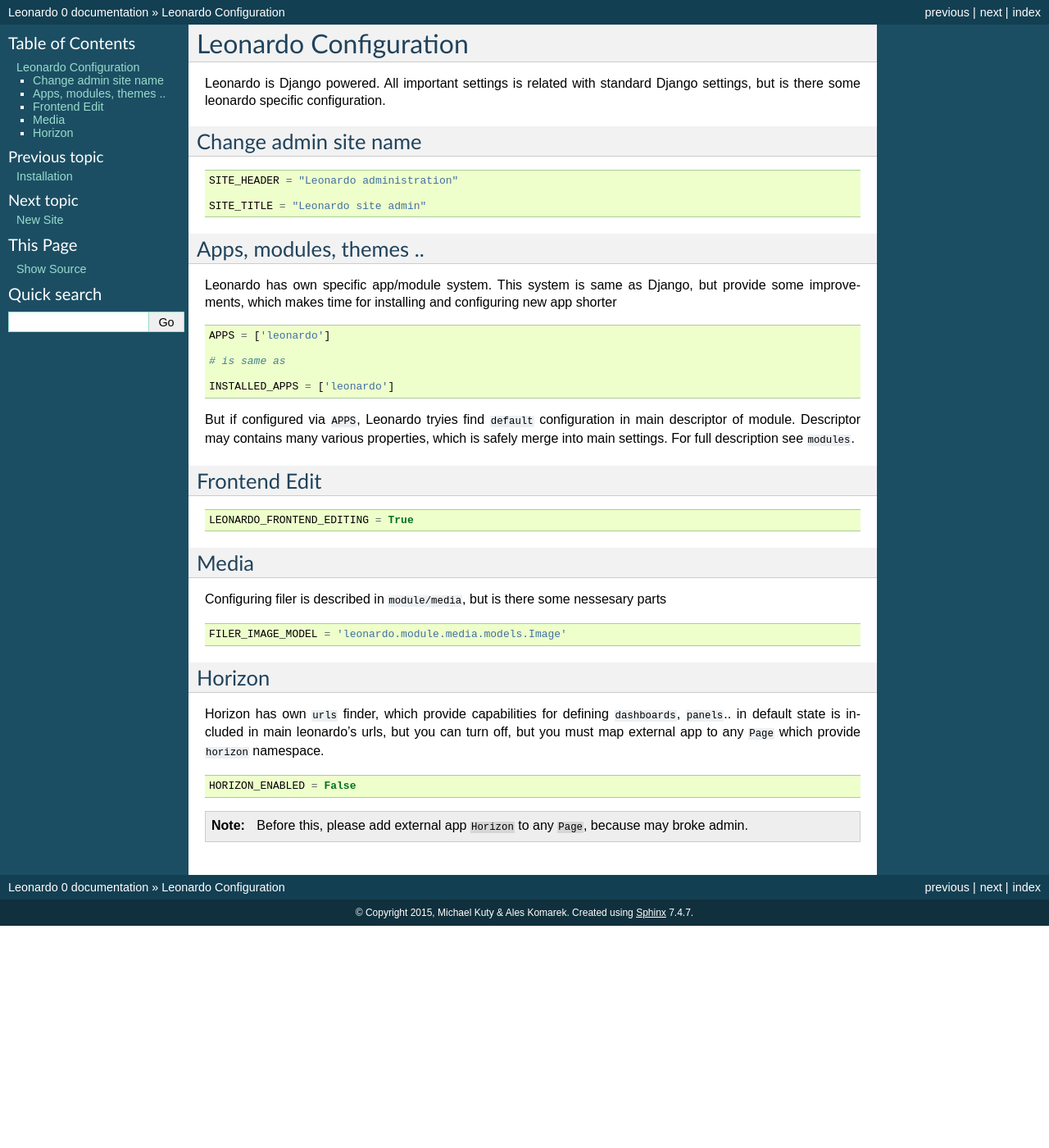
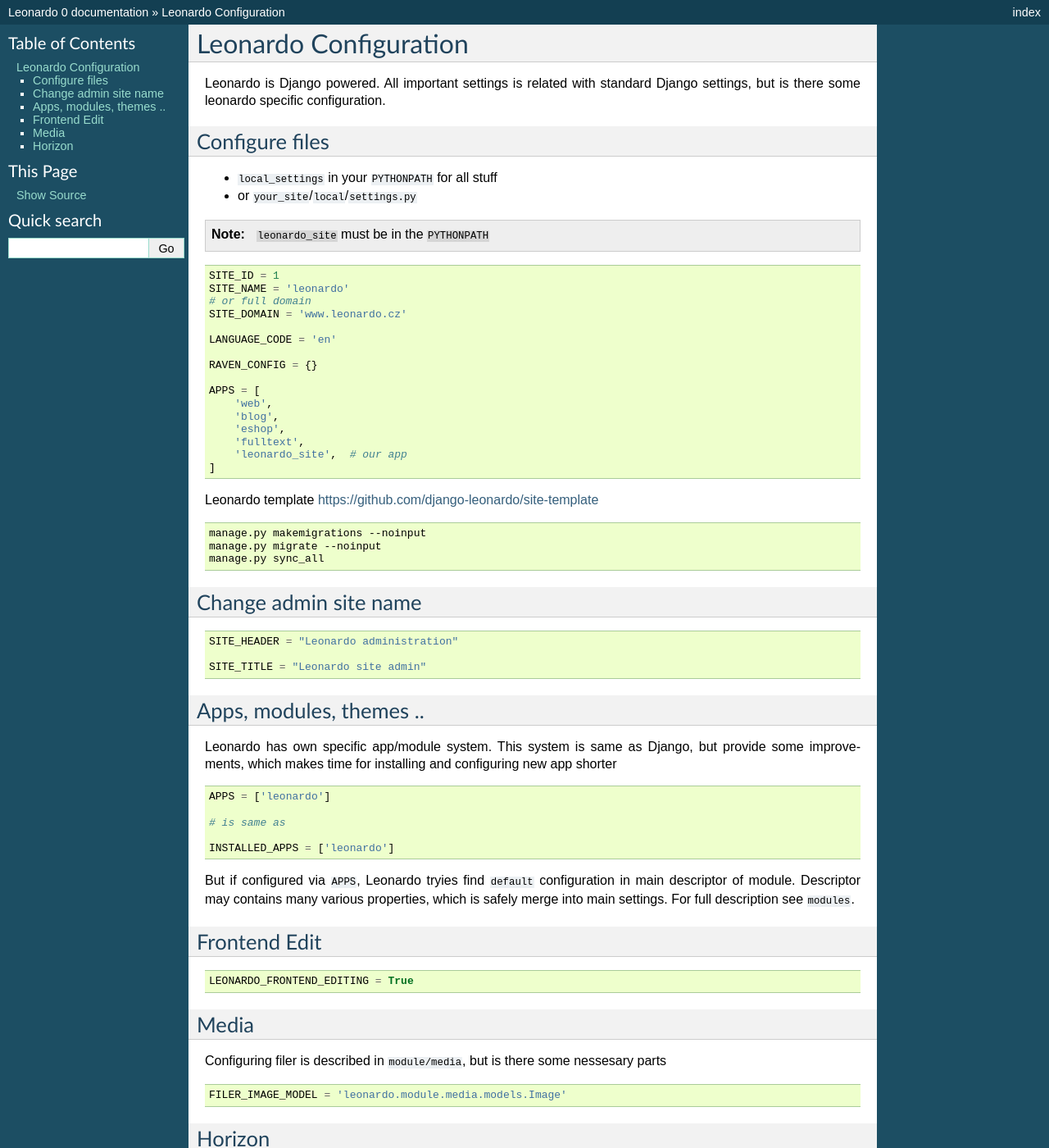
Before and after one commit to django-leonardo/django-leonardo, a Sphinx documentation site: the page built from docs/source/config/config.rst, in a window 1280 px wide and 1400 px high. Shown: the whole window at 82% size. Built offline with Sphinx 7.4.7, drawn with Linux system fonts in a browser that asks for light colours; pages that are not in the unit, such as notebooks, are missing from menus.

Commit message:
live configuration for test #31 redis as optional extra

```diff
--- a/README.rst
+++ b/README.rst
@@ -192,6 +192,8 @@
 
 * django-leonardo[tests] - Tools for testing
 
+* django-leonardo[redis] - Redis dep
+
 Looking for commercial support?
 ===============================
 
--- a/docs/source/overview/configuration.rst
+++ b/docs/source/config/config.rst
@@ -4,6 +4,43 @@
 ======================
 
 Leonardo is Django powered. All important settings is related with standard Django settings, but is there some leonardo specific configuration.
+
+Configure files
+===============
+
+* ``local_settings`` in your ``PYTHONPATH`` for all stuff
+* or ``your_site``/``local``/``settings.py``
+
+.. note::
+
+    ``leonardo_site`` must be in the ``PYTHONPATH``
+
+.. code-block:: python
+
+    SITE_ID = 1
+    SITE_NAME = 'leonardo'
+    # or full domain
+    SITE_DOMAIN = 'www.leonardo.cz'
+
+    LANGUAGE_CODE = 'en'
+
+    RAVEN_CONFIG = {}
+
+    APPS = [
+        'web',
+        'blog',
+        'eshop',
+        'fulltext',
+        'leonardo_site',  # our app
+    ]
+
+Leonardo  template https://github.com/django-leonardo/site-template
+
+.. code-block:: bash
+
+    manage.py makemigrations --noinput
+    manage.py migrate --noinput
+    manage.py sync_all
 
 Change admin site name
 ======================
--- a/docs/source/index.rst
+++ b/docs/source/index.rst
@@ -18,9 +18,10 @@
    :maxdepth: 2
 
    overview/index
-   overview/installation
-   overview/configuration
+   install/intro
    module/extends/new_site
+   config/configuration
+   config/live
 
 Core:
 =====
--- a/docs/source/module/extends/conf_reference.rst
+++ b/docs/source/module/extends/conf_reference.rst
@@ -103,3 +103,8 @@
     **css_files** linked in head as style
 
     **js_spec_files** - Angular specific see https://github.com/openstack/horizon/blob/master/openstack_dashboard/enabled/_10_project.py#L44
+
+Constance
+---------
+
+    **config** - dictionary of keys for ``django-constance``
--- a/leonardo/__init__.py
+++ b/leonardo/__init__.py
@@ -70,6 +70,9 @@
 
             'leonardo',
 
+            'constance',
+            'constance.backends.database',
+
         ]
 
     @property
@@ -80,6 +83,8 @@
             'django.contrib.auth.context_processors.auth',
             'horizon.context_processors.horizon',
             'django.contrib.messages.context_processors.messages',
+
+            'constance.context_processors.config',
         ]
         import django
 
--- a/setup.cfg
+++ b/setup.cfg
@@ -40,6 +40,7 @@
 themes = -r requirements/extras/themes.txt
 adminlte = -r requirements/extras/adminlte.txt
 pagepermissions = -r requirements/extras/pagepermissions.txt
+redis = -r requirements/extras/redis.txt
 debug = -r requirements/debug.txt
 tests = -r requirements/tests.txt
 
```
Also changed, not shown: other parts of docs/source/index.rst (+1 -0 lines), docs/source/config/live.rst (added, +84 -0 lines), docs/source/install/intro.rst (renamed from docs/source/overview/installation.rst), 8 other files.
